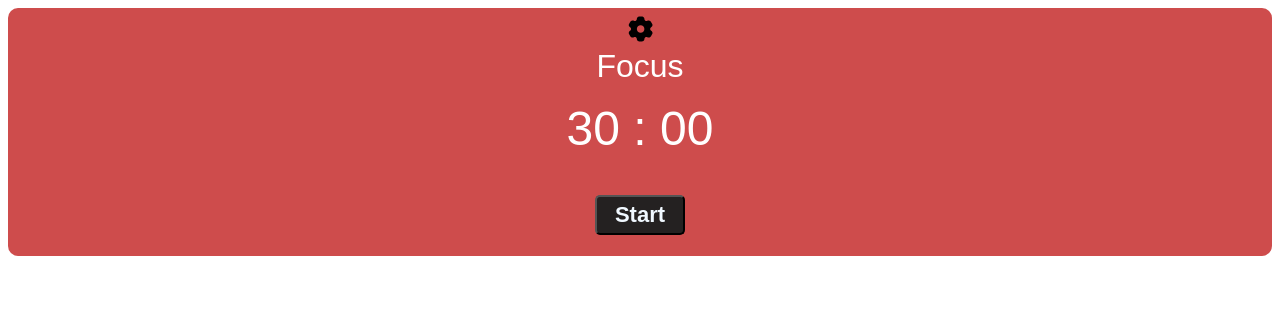
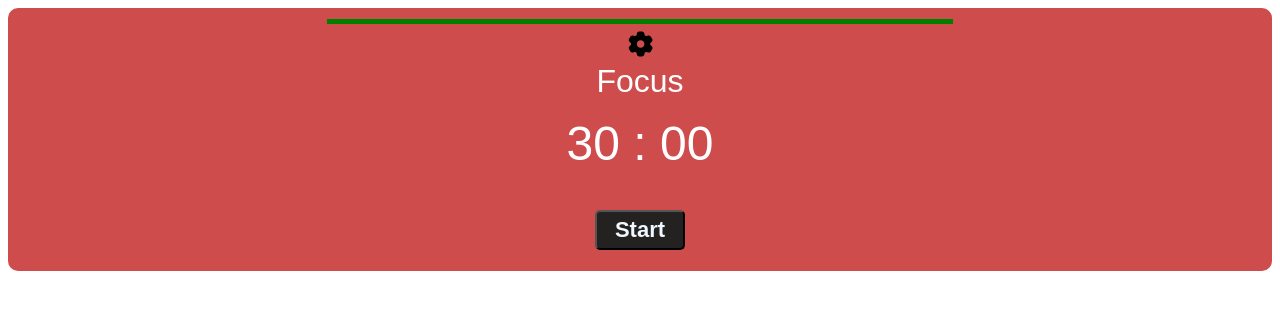
Before and after one commit to Wecpo/Pomodoro, a Vue app: page / in a window 1280 px wide. Shown: the top 310 px of the page. Built offline with nearby package versions, Linux system fonts and the light colour scheme.

Commit message:
wip: timer-progress-bar

```diff
--- a/src/components/timer/TimerMain.vue
+++ b/src/components/timer/TimerMain.vue
@@ -1,13 +1,14 @@
 <script setup lang="ts">
 import type { TimerSettingsReactive } from '@/types/interfaces/TimerSettings';
+import IconForwardButton from '@/components/icons/IconForwardButton.vue';
 import IconSettings from '@/components/icons/IconSettings.vue';
 import TimerButton from '@/components/timer/TimerButton.vue';
+import TimerProgressBar from '@/components/timer/TimerProgressBar.vue';
 import TimerSettingsModal from '@/components/timer/TimerSettingsModal.vue';
 import { TIMER_STATUS, TIMER_TYPE } from '@/types/enums/Timer';
 import { formatTime } from '@/utils/formatTime';
 import { computed, onMounted, reactive, ref, watch } from 'vue';
 import { useToast } from 'vue-toastification';
-import IconForwardButton from '../icons/IconForwardButton.vue';
 
 const toast = useToast();
 
@@ -146,6 +147,7 @@ const timerClass = computed(() => {
 
 <template>
   <div :class="`timer ${timerClass}`">
+    <TimerProgressBar :timer="timer" />
     <div ref="settingsIconRef" @click="showModal = !showModal">
       <IconSettings />
     </div>
--- /dev/null
+++ b/src/components/timer/TimerProgressBar.vue
@@ -0,0 +1,31 @@
+<script setup lang="ts">
+import { computed, onUpdated, ref, watch } from 'vue';
+
+const props = defineProps(['timer']);
+const hundred = ref(props.timer);
+
+const current = () => hundred.value - props.timer;
+
+watch(() => props.timer, () => {
+  hundred.value = props.timer;
+  console.log(hundred.value);
+});
+
+// onUpdated(() => {
+//   console.log(hundred);
+//   hundred.value = props.timer;
+// });
+</script>
+
+<template>
+  <progress :value="props.timer" :max="hundred" />
+</template>
+
+<style scoped>
+   progress {
+  margin: 5px;
+  width: 50%;
+  height: 5px;
+  background-color: red;
+}
+</style>
```
